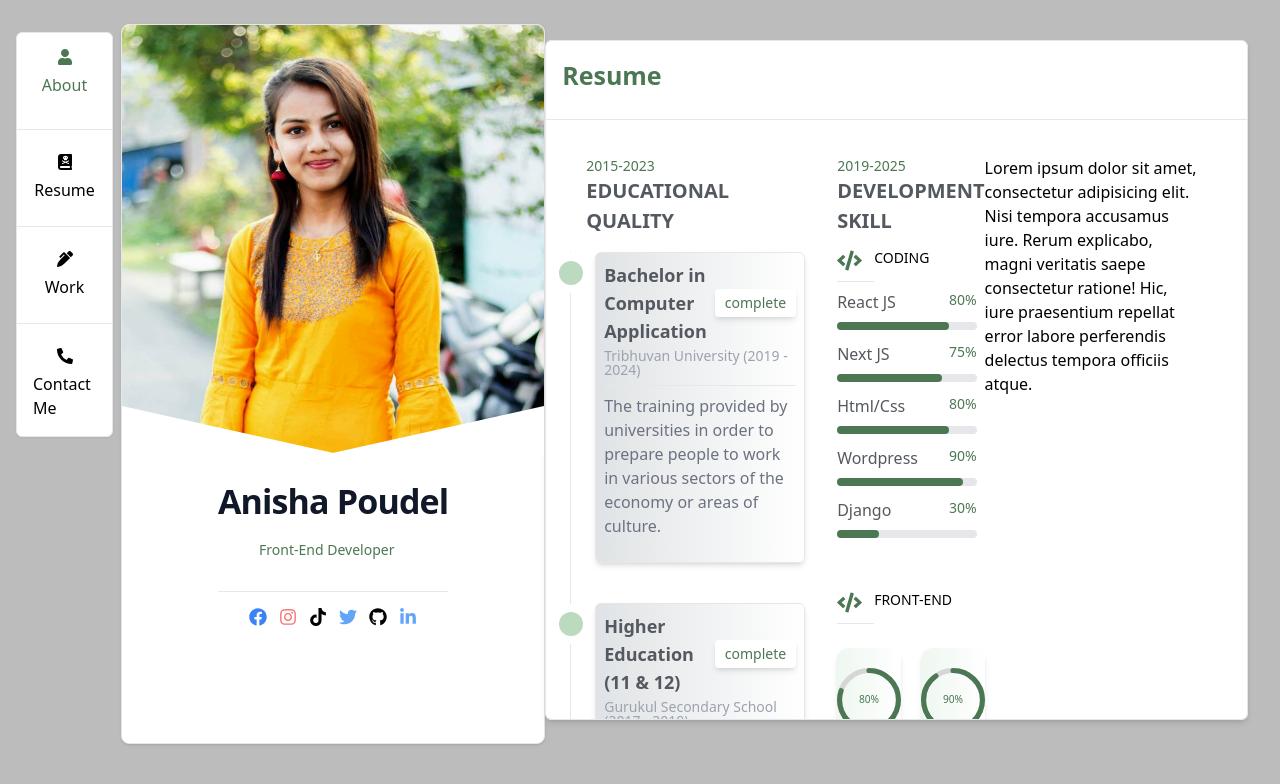
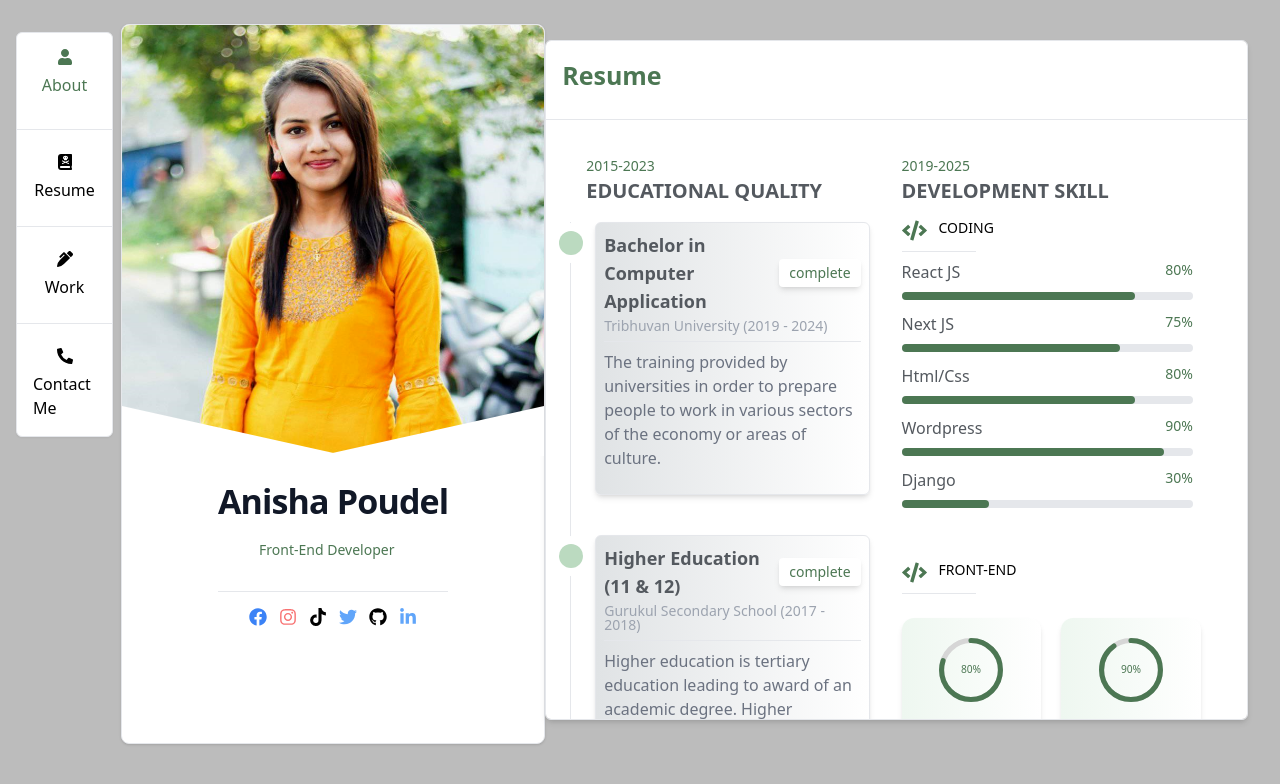
Before and after one commit to anishap123/My_portfolio, a React (Create React App) app: page /resume in a window 1280 px wide. Shown: the top 784 px of the page. Built offline with nearby package versions, Linux system fonts and the light colour scheme.

Commit message:
last update

```diff
--- a/src/pages/Resume.jsx
+++ b/src/pages/Resume.jsx
@@ -194,7 +194,6 @@ const Resume = () => {
                 ))}
               </div>
             </div>
-            Lorem ipsum dolor sit amet, consectetur adipisicing elit. Nisi tempora accusamus iure. Rerum explicabo, magni veritatis saepe consectetur ratione! Hic, iure praesentium repellat error labore perferendis delectus tempora officiis atque.
           </div>
         </div>
       </div>
```
